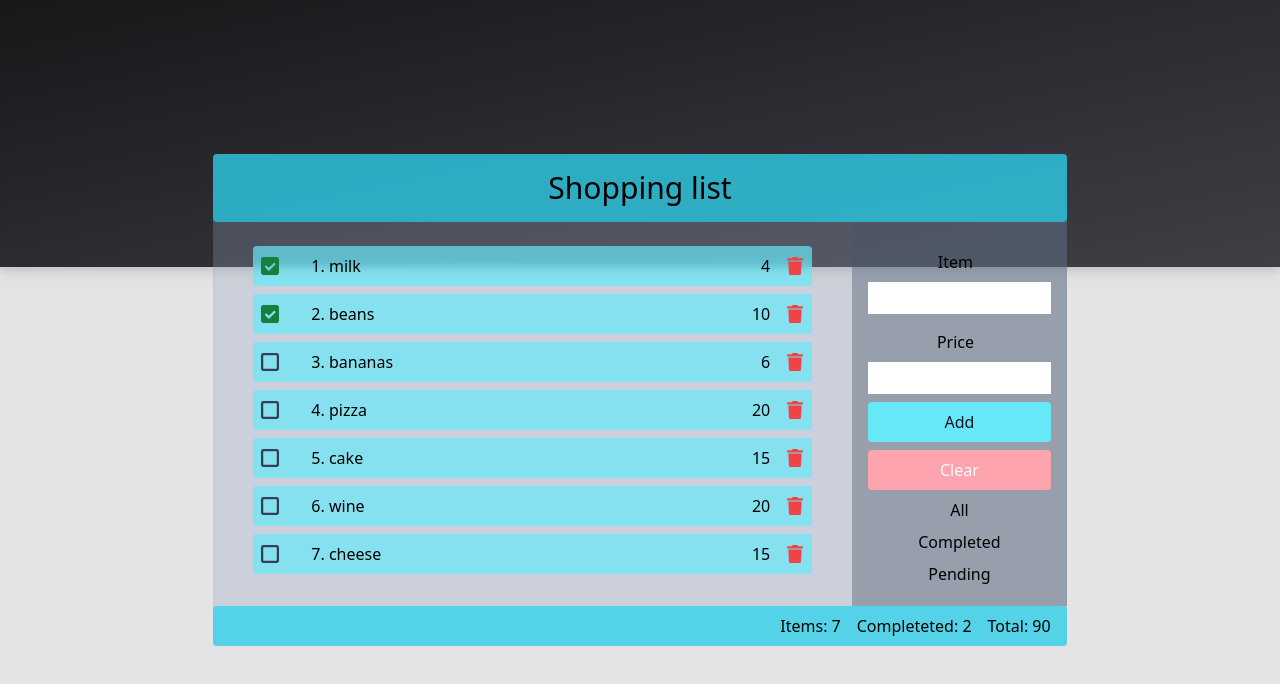
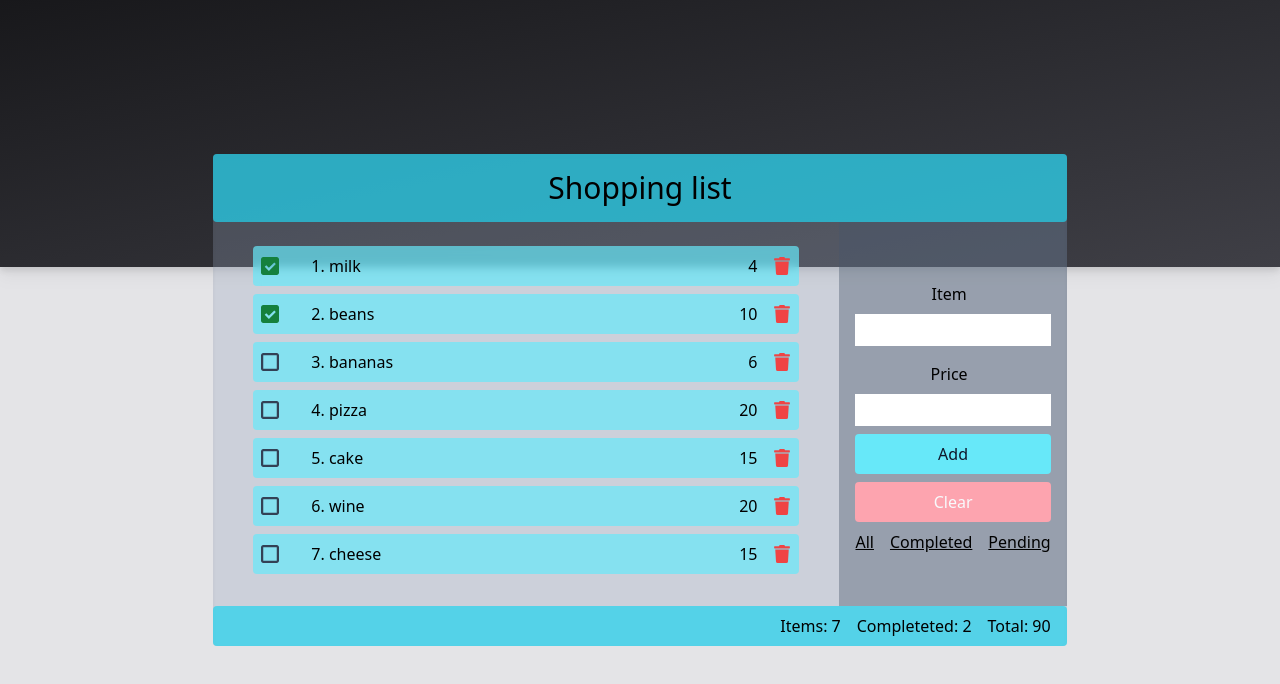
Before and after one commit to ecmCode/shopping-list, a React app: page / in a window 1280 px wide. Shown: the top 684 px of the page. Built offline with nearby package versions, Linux system fonts and the light colour scheme; the HTML template or start-up script is replaced by a standard one.

Commit message:
css styling

```diff
--- a/src/components/Sidebar.jsx
+++ b/src/components/Sidebar.jsx
@@ -72,7 +72,7 @@ const Sidebar = ({data, setData,filter,setFilter}) => {
                 </button>
             </div>
 
-            <div className={style.btns}>
+            <div className={style.filter}>
                 <button
                 id="all"
                 onClick={(e) => handleFilter(e.target.id)}
--- a/src/components/Sidebar.module.css
+++ b/src/components/Sidebar.module.css
@@ -25,3 +25,10 @@
 .clearbtn{
     @apply w-full py-2 rounded bg-rose-300 text-slate-50
 }
+
+.filter{
+    @apply flex gap-4 w-full justify-center items-center
+}
+.filter button{
+    @apply underline underline-offset-1 w-max
+}
```
